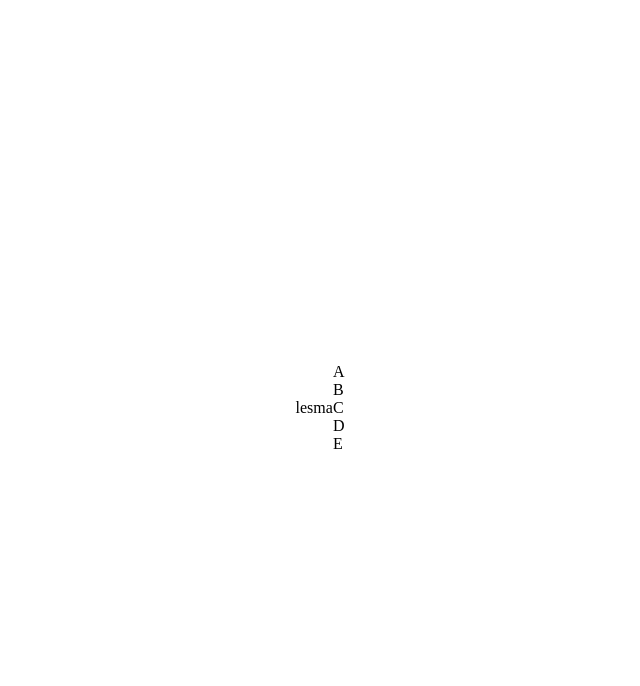
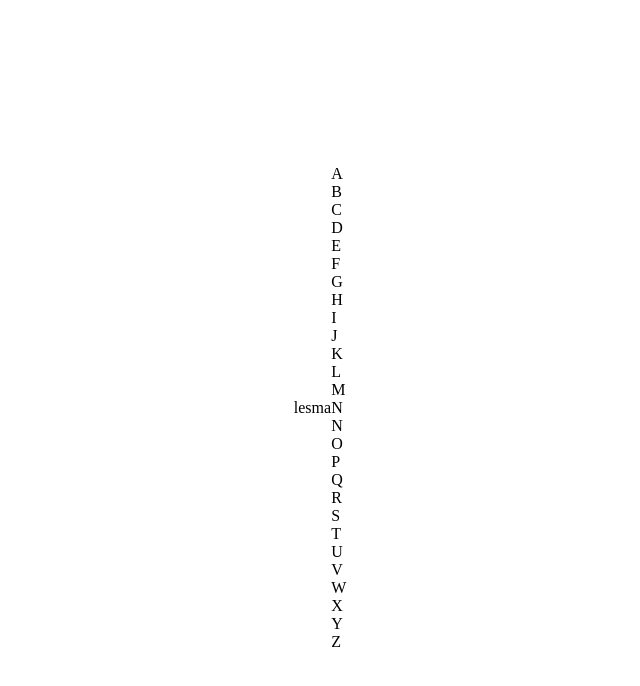
Before and after one commit to mufasa-dev/Wordle, a Svelte app: page / in a window 1280 px wide. Both pictures are taken after a click on the button "Play". Shown: the top 686 px of the page, without its empty margins (320-960 px from the left). Built offline with nearby package versions, Linux system fonts and the light colour scheme.

Commit message:
feat: add letters list

```diff
--- a/src/components/Keyboard.svelte
+++ b/src/components/Keyboard.svelte
@@ -1,11 +1,14 @@
 <script lang="ts">
     import Key from "./Key.svelte";
+
+    let letters: string[] = [
+        "A", "B", "C", "D", "E", "F", "G", "H","I","J", "K", "L", "M", "N",
+        "N", "O", "P", "Q", "R", "S", "T", "U", "V", "W", "X", "Y", "Z"
+    ]
 </script>
 
 <div class="grid">
-    <Key letter={"A"} />
-    <Key letter={"B"} />
-    <Key letter={"C"} />
-    <Key letter={"D"} />
-    <Key letter={"E"} />
+    {#each letters as letter}
+        <Key letter={letter} />
+    {/each}
 </div>
```
